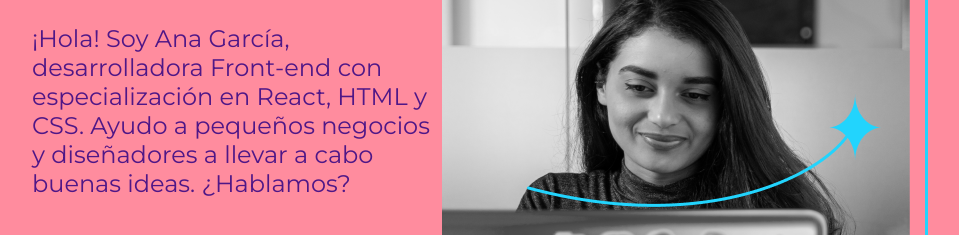
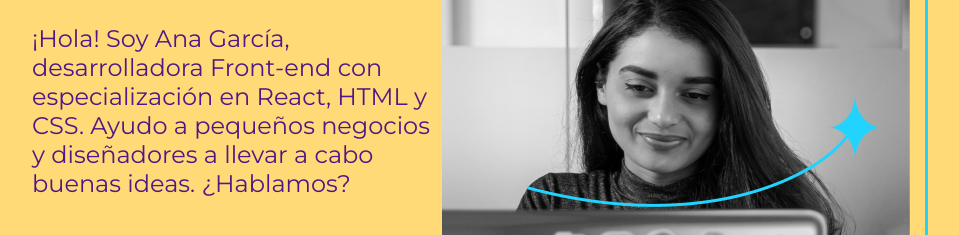
Before and after one commit to Ani-celis/Proyecto_Ani, a plain HTML site: page index.html in a window 1280 px wide. Shown: the part 372-607 px from the top of the page, without its empty margins (160-1119 px from the left). Drawn offline with nearby package versions, Linux system fonts and the light colour scheme.

Commit message:
color amarilllo fondo Update style.css

```diff
--- a/styles/style.css
+++ b/styles/style.css
@@ -1,7 +1,7 @@
 @import url('https://fonts.googleapis.com/css2?family=Krona+One&family=Montserrat:wght@400;600&display=swap');
 
 :root{
-    --color-primario: #FF8C9E;
+    --color-primario: #FFDA76;
     --color-secundario:  #4F1787;
     --color-terciario:  #EB3678;
     --color-cuaternario:#C8A1E0;
```
